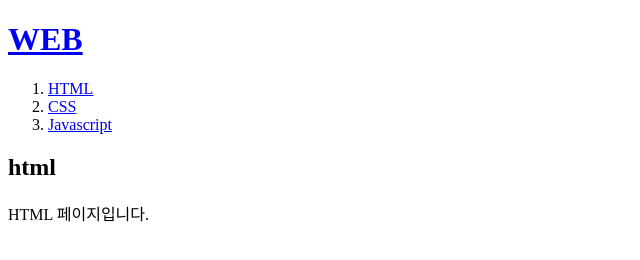
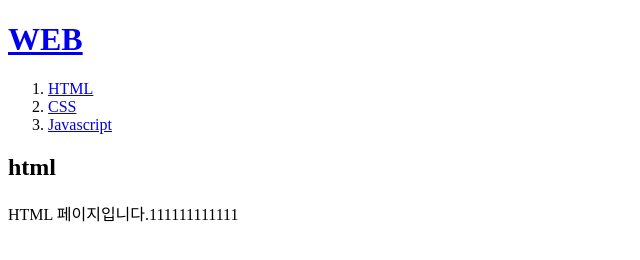
Before and after one commit to cidxlr/my-first-web-site, a plain HTML site: page 1.html in a window 1280 px wide. Shown: the full height of the page, 0-640 px from the left. Drawn offline with Linux system fonts and the light colour scheme.

Commit message:
두번째

```diff
--- a/1.html
+++ b/1.html
@@ -15,6 +15,6 @@
     </ol>
 
     <h2>html</h2>
-    HTML 페이지입니다.
+    HTML 페이지입니다.111111111111
 </body>
 </html>
```
